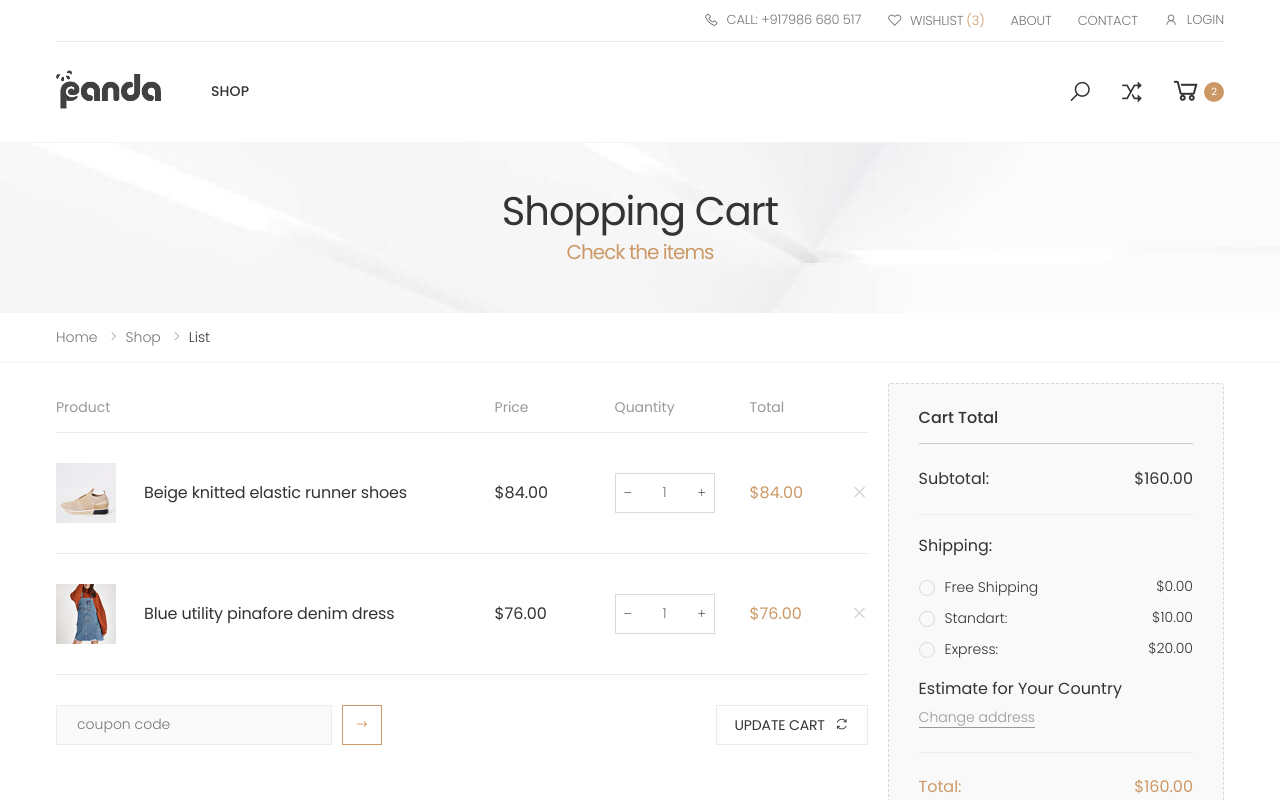
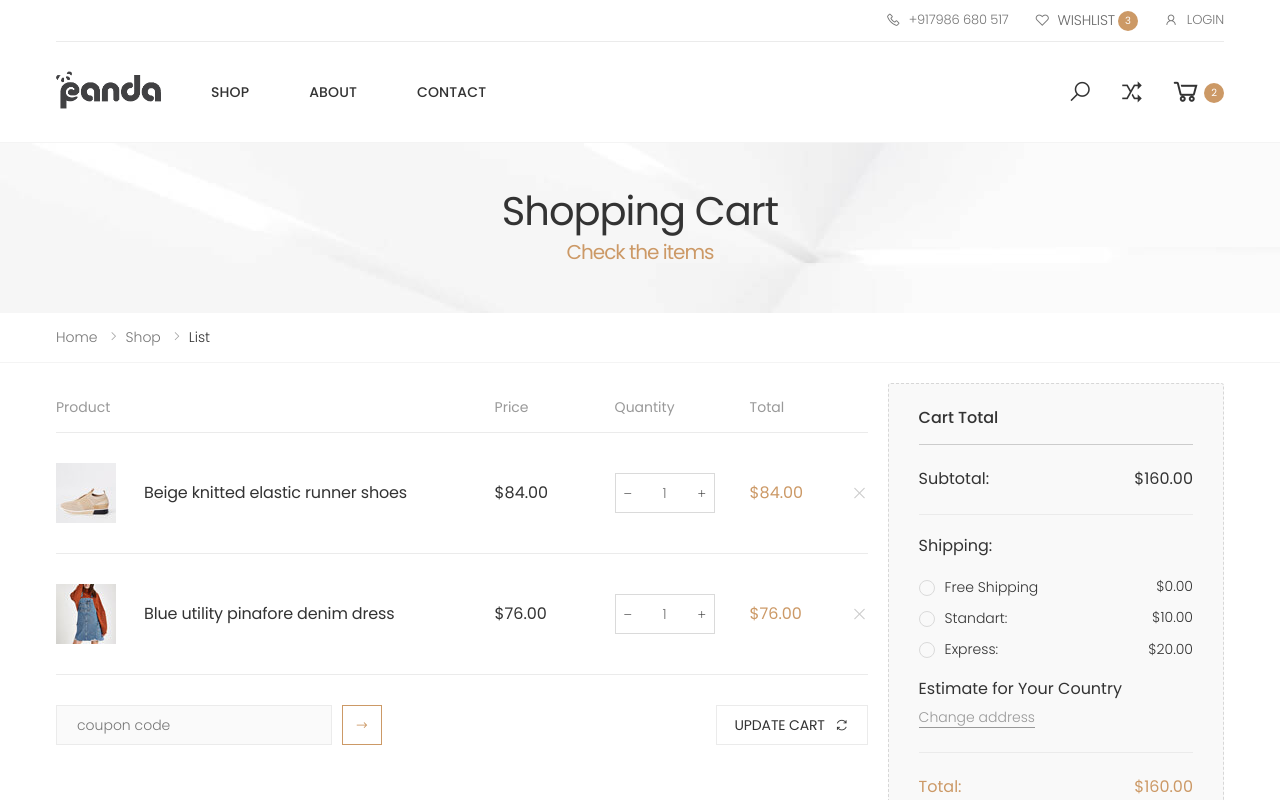
Before and after one commit to sandeepkamara12/panda-online-shop, a Next.js app: page /cart in a window 1280 px wide. Shown: the top 800 px of the page. Built offline with nearby package versions, Linux system fonts and the light colour scheme.

Commit message:
update header and design products by commenting out the brands and colors

```diff
--- a/pages/components/common/Header.jsx
+++ b/pages/components/common/Header.jsx
@@ -45,20 +45,20 @@ const Header = () => {
                 <ul>
                   <li>
                     <a href="tel:#">
-                      <i className="icon-phone"></i>Call: +917986 680 517
+                      <i className="icon-phone"></i>+917986 680 517
                     </a>
                   </li>
                   <li>
-                    <a href="wishlist.html">
-                      <i className="icon-heart-o"></i>Wishlist <span>(3)</span>
+                    <a href="#">
+                      <i className="icon-heart-o"></i><label className="mb-0 d-none d-xl-inline-block">Wishlist</label> <span className="wishlist-count text-white">3</span>
                     </a>
                   </li>
-                  <li>
+                  {/* <li>
                     <a href="about.html">About</a>
                   </li>
                   <li>
                     <a href="contact.html">Contact</a>
-                  </li>
+                  </li> */}
                   <li>
                     <a href="#signin-modal" data-toggle="modal">
                       <i className="icon-user"></i>Login
@@ -87,6 +87,12 @@ const Header = () => {
               <ul className="menu">
                 <li>
                   <a href="category.html">Shop</a>
+                </li>
+                <li>
+                  <a href="category.html">About</a>
+                </li>
+                <li>
+                  <a href="category.html">Contact</a>
                 </li>
               </ul>
             </nav>
--- a/pages/components/products/ShopSidebar.jsx
+++ b/pages/components/products/ShopSidebar.jsx
@@ -20,6 +20,7 @@ const ShopSidebar = ({clearFilter, setClearFilter, setFilters, filters}) => {
   }
   return (
       <div className="sidebar sidebar-shop">
+      <div className="">
         <div className="widget widget-clean">
           <label>Filters:</label>
           <a onClick={clearAllFilter} className={`sidebar-filter-clear ${!clearFilter ? 'disabled' : ''}`}>
@@ -33,6 +34,7 @@ const ShopSidebar = ({clearFilter, setClearFilter, setFilters, filters}) => {
         <ProductBrand brands={brands} setFilters={setFilters} filters={filters} />
         <ProductPriceSlider setFilters={setFilters} filters={filters} />
       </div>
+      </div>
   );
 };
 
--- a/pages/components/products/product/Product.jsx
+++ b/pages/components/products/product/Product.jsx
@@ -47,7 +47,7 @@ const Product = ({ product, layout }) => {
               >
                 <div
                   className={`product-list-action ${
-                    layout === "three" ? "pt-2" : "pt-2 pt-md-3"
+                    layout === "three" ? "pt-0" : "pt-2 pt-md-3"
                   }`}
                 >
                   <div
@@ -76,7 +76,7 @@ const Product = ({ product, layout }) => {
                       rating={product?.rating}
                     />
                   </div>
-                  <div className={`${layout === 'three' ? 'd-none': 'd-none'} product-action`}>
+                  <div className={`product-action`}>
                     <a
                       href="popup/quickView.html"
                       className="btn-product btn-quickview"
@@ -140,7 +140,7 @@ const Product = ({ product, layout }) => {
                       })
                     }
                   </div>
-                  <div
+                  {/* <div
                   className={`filter-colors m-0 ${
                       layout === "three"
                         ? "justify-content-center"
@@ -160,10 +160,7 @@ const Product = ({ product, layout }) => {
                           ""
                         );
                       })}
-                  </div>
-                  {/* <div className={`product-nav product-nav-thumbs ${layout === 'three' ? 'mt-2 justify-content-center' : ''}`}>
-                  <ProductThumbnails thumbnails={product?.thumbnails} />
-                </div> */}
+                  </div> */}
                 </div>
               </div>
             </div>
--- a/pages/components/products/product/ProductWishlist.jsx
+++ b/pages/components/products/product/ProductWishlist.jsx
@@ -4,8 +4,8 @@ const ProductWishlist = () => {
   return (
     <div className="product-action-vertical">
       <a href="#" className="btn-product-icon btn-wishlist btn-expandable"><span>Add to wishlist</span></a>
-      <a href="#" className="btn-product-icon btn-quickview btn-expandable"><span>Quick view</span></a>
-      <a href="#" className="btn-product-icon btn-compare btn-expandable"><span>Compare</span></a>
+      {/* <a href="#" className="btn-product-icon btn-quickview btn-expandable"><span>Quick view</span></a>
+      <a href="#" className="btn-product-icon btn-compare btn-expandable"><span>Compare</span></a> */}
     </div>
   )
 }
--- a/styles/globals.css
+++ b/styles/globals.css
@@ -45,3 +45,26 @@ a {
 .header-right {
   padding: 10px 0;
 }
+
+#sidebar {
+  min-width: 250px;
+  max-width: 250px;
+  transition: all 0.3s;
+}
+
+#sidebar.active {
+  margin-left: -250px;
+}
+
+
+@media (max-width: 768px) {
+  #sidebar {
+      margin-left: -250px;
+  }
+  #sidebar.active {
+      margin-left: 0;
+  }
+  #sidebarCollapse span {
+      display: none;
+  }
+}
```
Also changed, not shown: styles/style.css.
